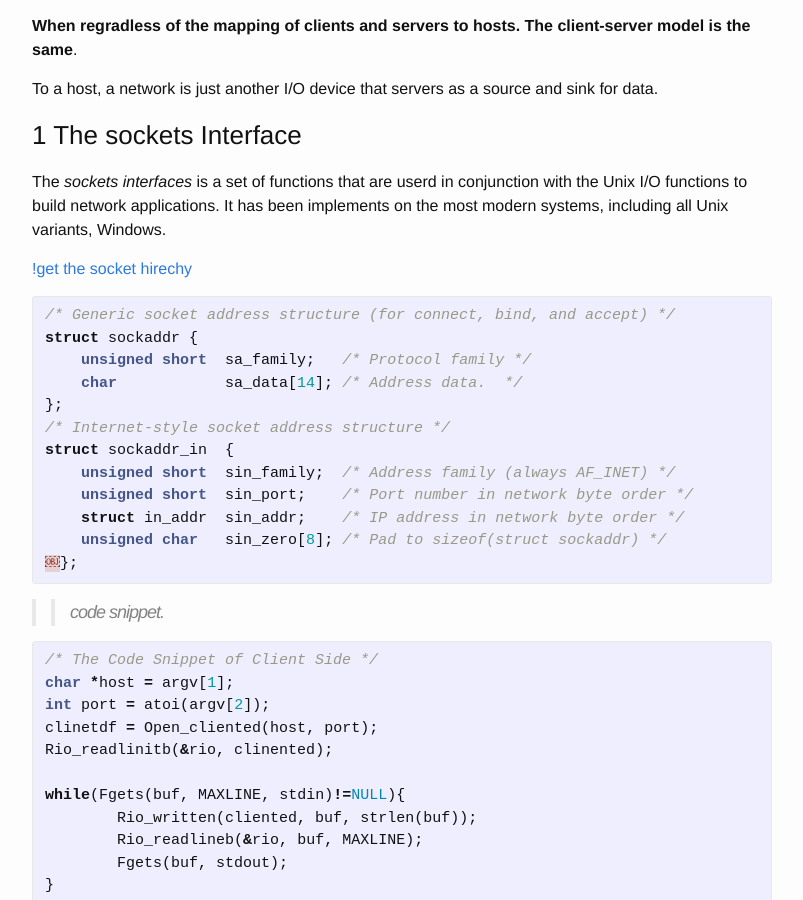
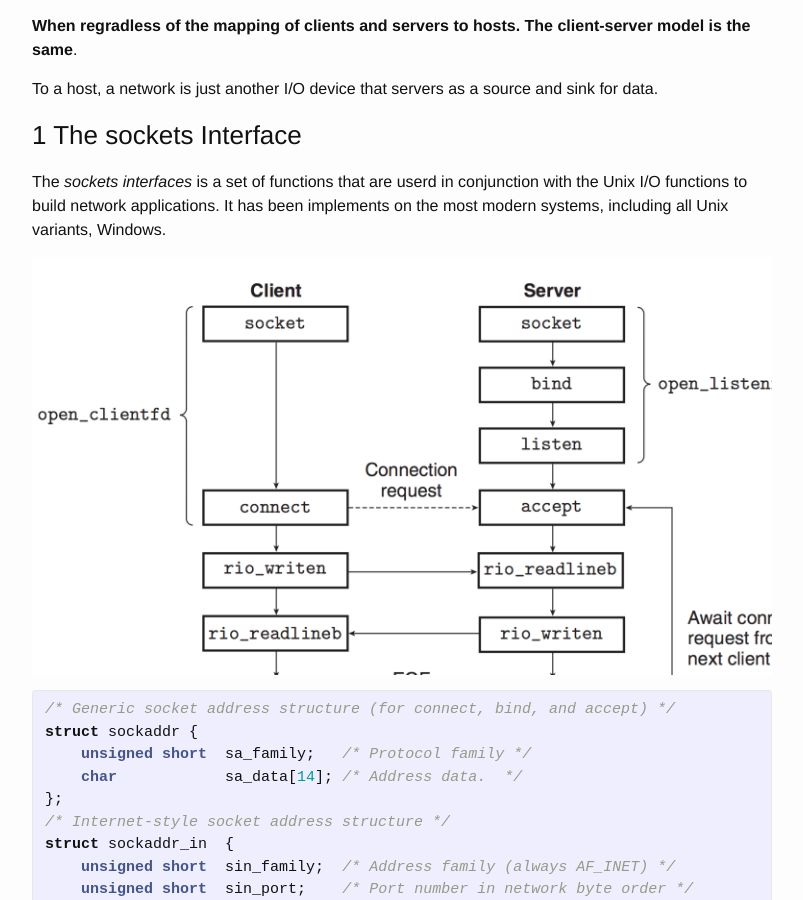
Before and after one commit to mrvgao/fortymiles.github.io, a Jekyll site: the page built from _posts/2015-10-14-from-socket-io-to-socketio.markdown, in a window 1280 px wide and 900 px high, scrolled down 765 px. Shown: the whole window, without its empty margins (238-1041 px from the left). Built offline with Jekyll 4.4.1, drawn with Linux system fonts in a browser that asks for light colours.

Commit message:
add picture

```diff
--- a/_posts/2015-10-14-from-socket-io-to-socketio.markdown
+++ b/_posts/2015-10-14-from-socket-io-to-socketio.markdown
@@ -31,7 +31,7 @@ To a host, a network is just another I/O device that servers as a source and sin
 
 The *sockets interfaces* is a set of functions that are userd in conjunction with the Unix I/O functions to build network applications. It has been implements on the most modern systems, including all Unix variants, Windows.
 
-[!get the socket hirechy](/assets/socket_hir.png)
+![get the socket hirechy](/assets/socket_hir.png)
 
 {% highlight c%}
 /* Generic socket address structure (for connect, bind, and accept) */
```
Also changed, not shown: 1 other file.
